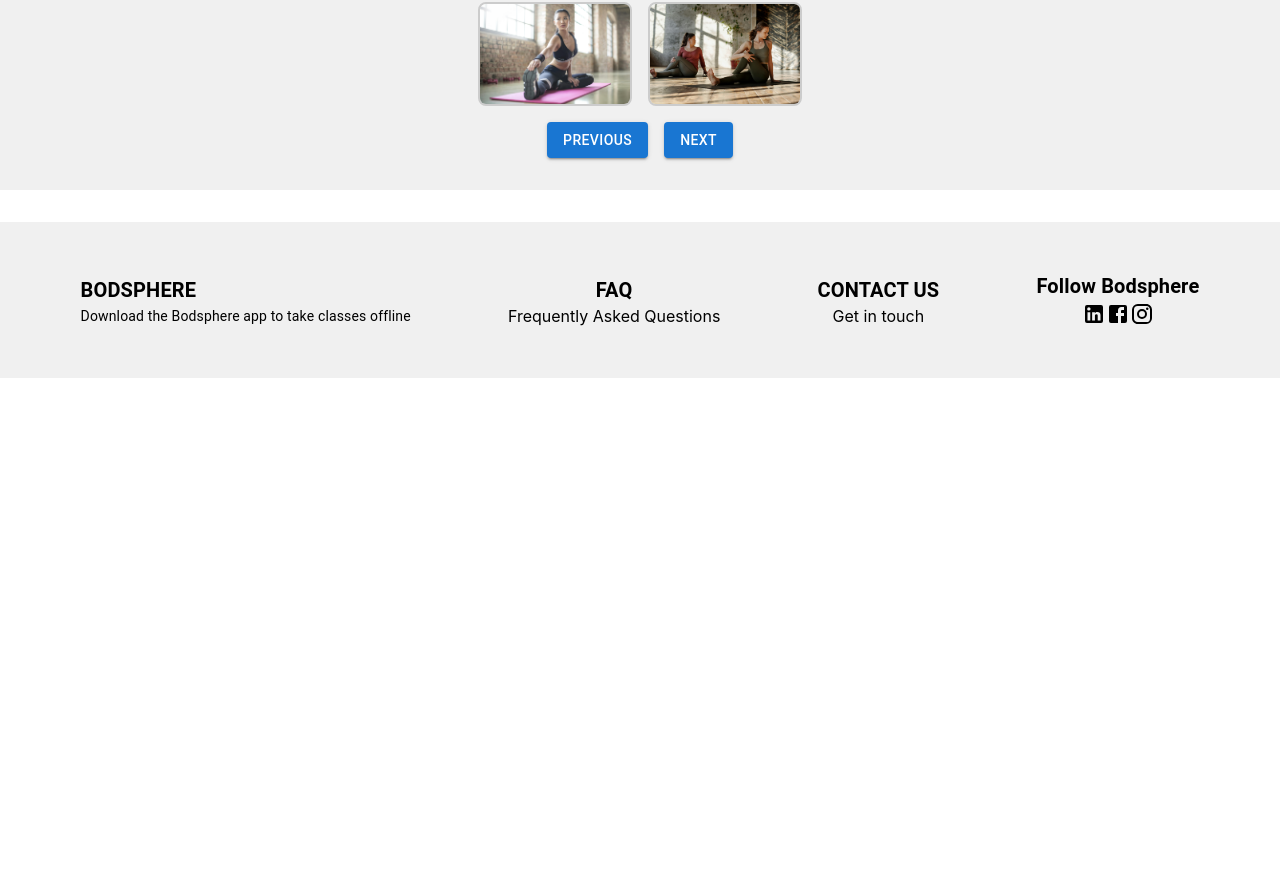
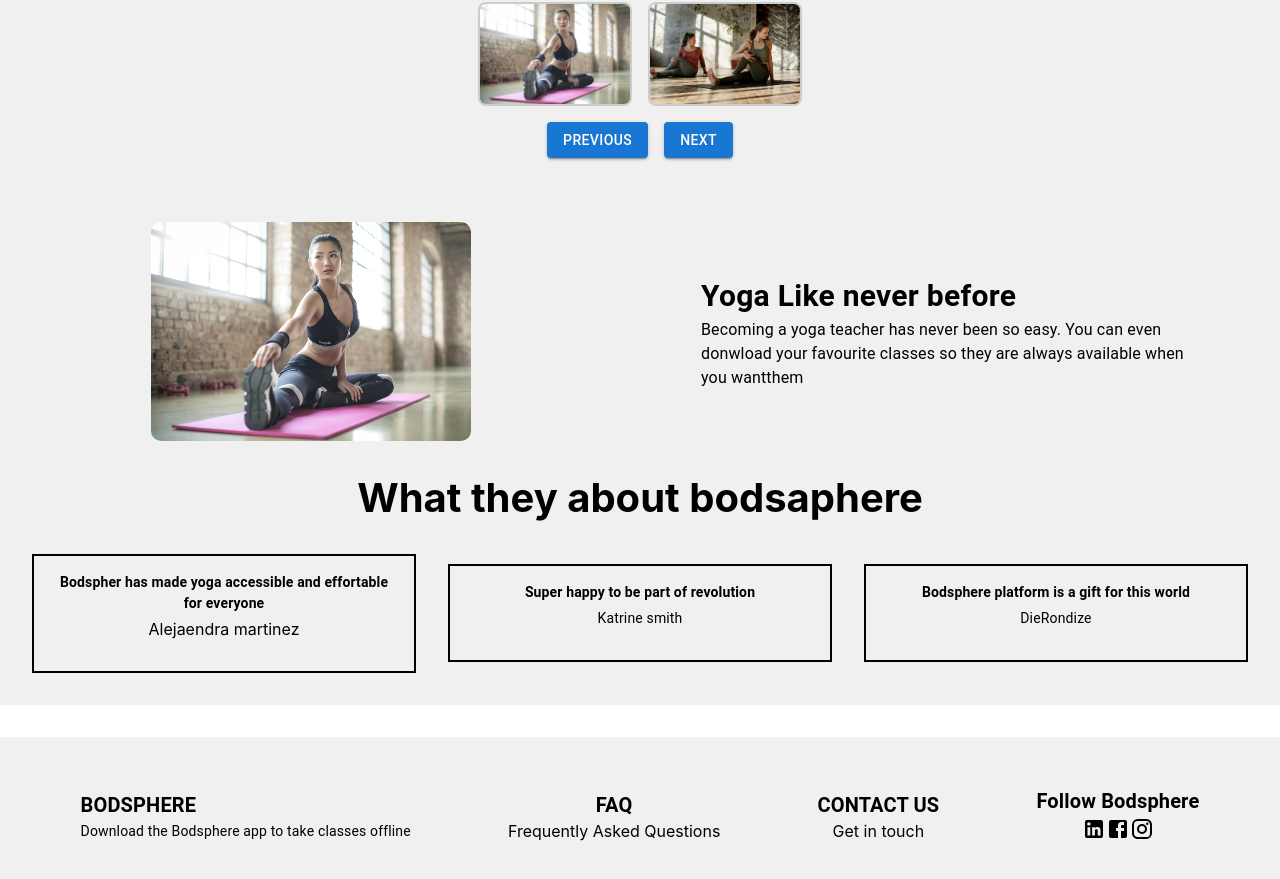
Before and after one commit to Sushantshekharzz/bodsphere, a React (Create React App) app: page / in a window 1280 px wide. Shown: the part 1975-2854 px from the top of the page. Before the commit the page ends 2353 px from the top, so only its background shows below. Built offline with nearby package versions, Linux system fonts and the light colour scheme.

Commit message:
What say about

```diff
--- a/src/component/Home.js
+++ b/src/component/Home.js
@@ -8,6 +8,7 @@ import Typography from '@mui/material/Typography';
 import Footer from './Footer';
 import mobilepic from "../image/mobilePic.jpg"
 import Scrollbar from './Scrollbar';
+import image2 from "../image/scrollbar1.jpg"
 
 
 
@@ -168,7 +169,85 @@ export default function Home() {
                         />
                     </Box>
                 </Box>
-                <Scrollbar/>
+                <Scrollbar />
+                <Box sx={{
+                    display: 'flex', justifyContent: 'space-around', alignItems: 'center',
+                    wordBreak: 'break-word',
+                    backgroundColor: '#f0f0f0',
+                }}>
+                    <Box sx={{ display: 'flex', justifyContent: 'center', alignItems: 'center', padding: 4 }}>
+                        <img
+                            src={image2}
+                            alt="Mobile Representation"
+                            style={{
+                                objectFit: 'cover',
+                                width: '80%',
+                                maxWidth: '400px',
+                                borderRadius: '10px',
+                            }}
+                        />
+                    </Box>
+                    <Box sx={{ width: "500px" }}>
+                        <Typography sx={{ fontWeight: 'bold', fontSize: 30 }}> Yoga Like never before</Typography>
+                        <Box sx={{ paddintTop: 10 }}>
+                            <Typography  >Becoming a yoga teacher has never been so easy. You can even donwload your favourite classes so they are always available when you wantthem</Typography>
+                        </Box>
+                    </Box>
+
+
+                </Box>
+                <Box sx={{
+                    textAlign: 'center', backgroundColor: '#f0f0f0',
+                }}>
+                    <Box style={{ fontSize: 40, fontWeight: 'bold' }}>What they about bodsaphere</Box>
+                    <Box sx={{
+                        display: 'flex', alignItems: 'center', justifyContent: 'center', gap: 4, padding: 4., backgroundColor: '#f0f0f0',
+                    }}>
+                        <Box sx={{
+                            height: '100%', width: '100%', border: '2px solid black', textAlign: 'center',
+
+                        }}>                    <CardContent>
+                                <Typography gutterBottom sx={{ color: 'black', fontSize: 14, fontWeight: 'bold' }}>
+                                    Bodspher has made yoga accessible and effortable for everyone
+                                </Typography>
+                                <Typography variant="h5" component="div">
+                                </Typography>
+                                <Typography variant="body2 ">
+                                    Alejaendra martinez
+                                </Typography>
+                            </CardContent>
+                            <CardActions>
+                            </CardActions>
+                        </Box>
+                        <Box sx={{ height: '100%', width: '100%', border: '2px solid black', textAlign: 'center', }}>                    <CardContent>
+                            <Typography gutterBottom sx={{ color: 'black', fontWeight: 'bold', fontSize: 14 }}>
+                                Super happy to be part of revolution
+                            </Typography>
+                            <Typography variant="h5" component="div">
+                            </Typography>
+                            <Typography variant="body2">
+                                Katrine smith
+                            </Typography>
+                        </CardContent>
+                            <CardActions>
+                            </CardActions>
+                        </Box>
+                        <Box sx={{ height: '100%', width: '100%', border: '2px solid black', textAlign: 'center', }}>                    <CardContent>
+                            <Typography gutterBottom sx={{ color: 'black', fontWeight: 'bold', fontSize: 14 }}>
+                                Bodsphere platform is a gift for this world
+                            </Typography>
+                            <Typography variant="h5" component="div">
+                            </Typography>
+                            <Typography variant="body2">
+                                DieRondize
+                            </Typography>
+                        </CardContent>
+                            <CardActions>
+                            </CardActions>
+                        </Box>
+                    </Box>
+                </Box>
+
 
             </Box>
             <Footer />
```
